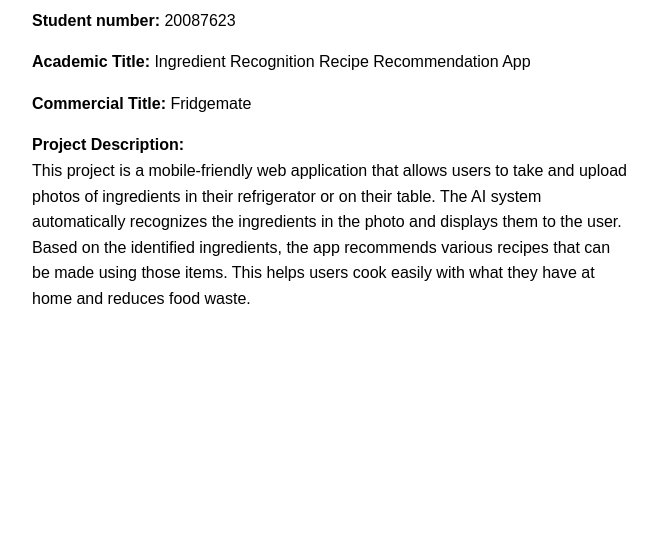
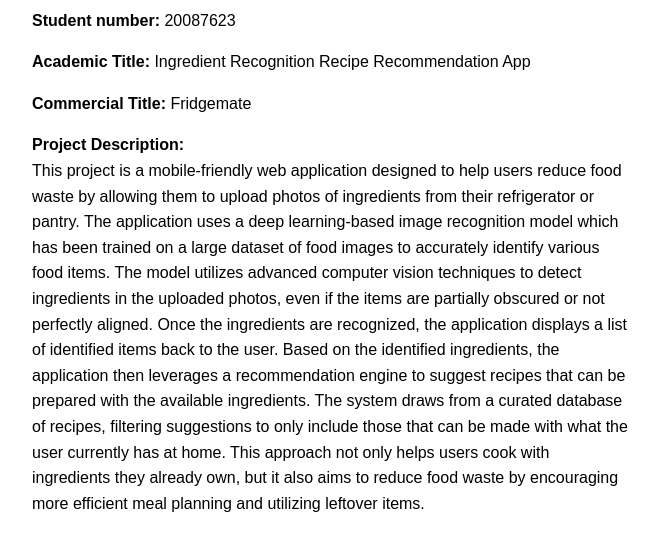
Before and after one commit to jiyun-star/fridgepage, a plain HTML site: page index.html in a window 1280 px wide. Shown: the part 142-692 px from the top of the page, without its empty margins (308-966 px from the left). Drawn offline with Linux system fonts and the light colour scheme.

Commit message:
Update index.html

```diff
--- a/index.html
+++ b/index.html
@@ -19,8 +19,13 @@
         <p><strong>Student number:</strong> 20087623</p>
         <p><strong>Academic Title:</strong> Ingredient Recognition Recipe Recommendation App</p>
         <p><strong>Commercial Title:</strong> Fridgemate</p>
-        <p><strong>Project Description:</strong><br> This project is a mobile-friendly web application that allows users to take and upload photos of ingredients in their refrigerator or on their table. The AI system automatically recognizes the ingredients in the photo and displays them to the user. Based on the identified ingredients, the app recommends various recipes that can be made using those items. This helps users cook easily with what they have at home and reduces food waste. </p>
+        <p><strong>Project Description:</strong><br>
+This project is a mobile-friendly web application designed to help users reduce food waste by allowing them to upload photos of ingredients from their refrigerator or pantry. The application uses a deep learning-based image recognition model which has been trained on a large dataset of food images to accurately identify various food items. The model utilizes advanced computer vision techniques to detect ingredients in the uploaded photos, even if the items are partially obscured or not perfectly aligned.
 
+Once the ingredients are recognized, the application displays a list of identified items back to the user. Based on the identified ingredients, the application then leverages a recommendation engine to suggest recipes that can be prepared with the available ingredients. The system draws from a curated database of recipes, filtering suggestions to only include those that can be made with what the user currently has at home.
+
+This approach not only helps users cook with ingredients they already own, but it also aims to reduce food waste by encouraging more efficient meal planning and utilizing leftover items.
+        </p>
     </div>
 </body>
 </html>
```
